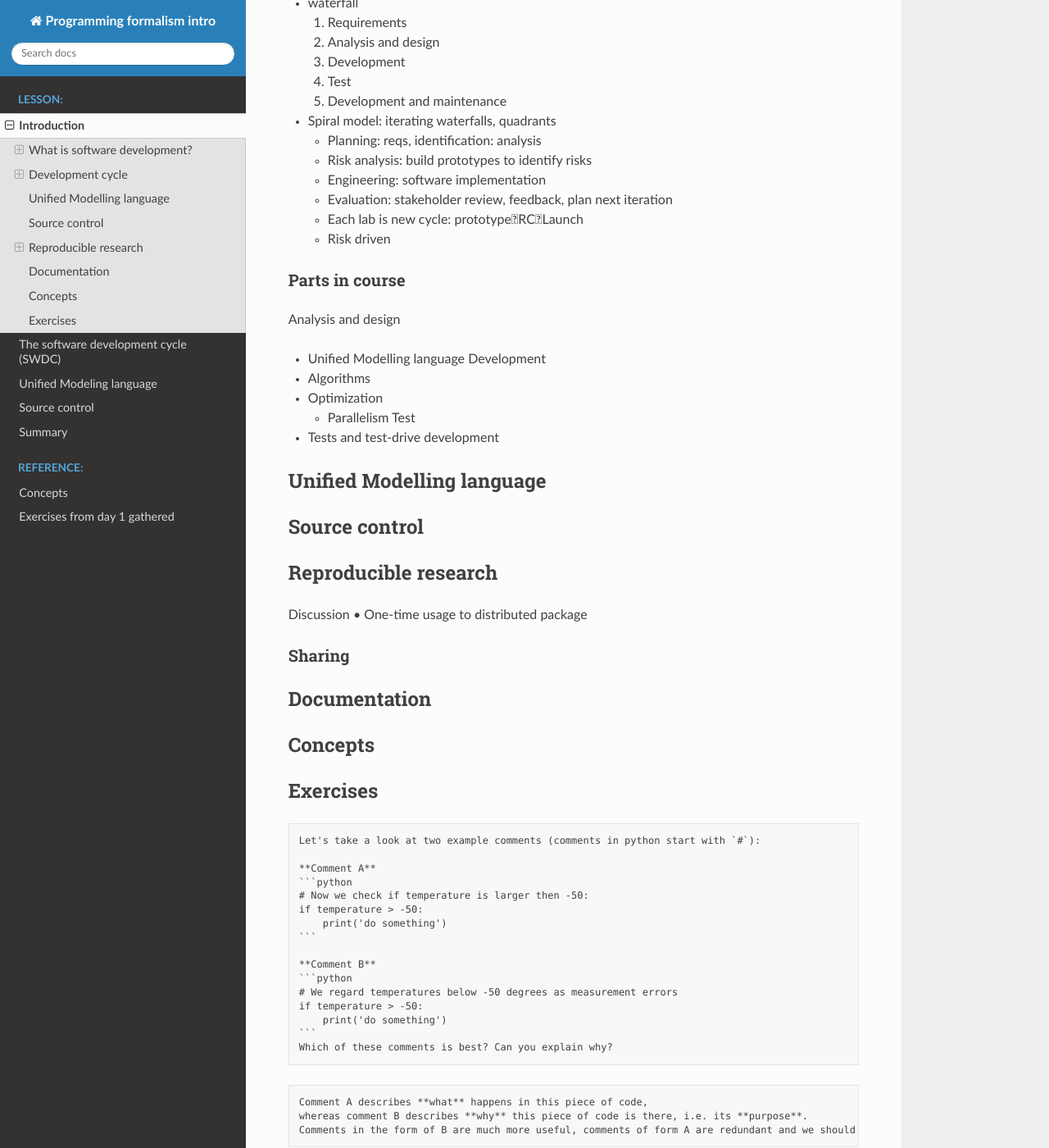
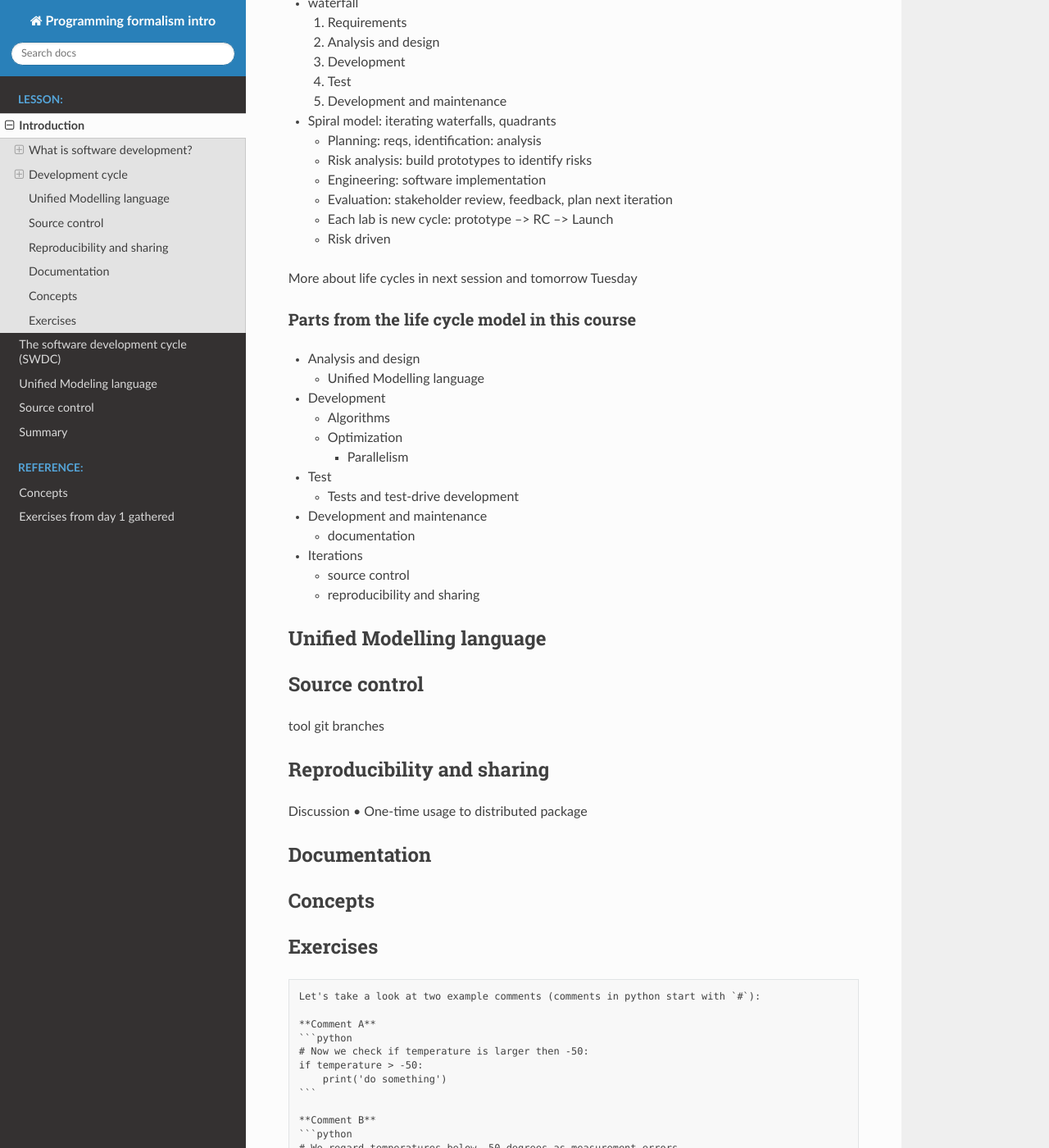
Before and after one commit to UPPMAX/programming_formalisms_intro, a Sphinx documentation site: the page built from doc/intro.md, in a window 1280 px wide and 1400 px high, scrolled down 1022 px. Shown: the whole window at 82% size. Built offline with Sphinx 7.4.7 and the Read the Docs theme 2.0.0, drawn with Linux system fonts in a browser that asks for light colours; pages that are not in the unit, such as notebooks, are missing from menus.

Commit message:
Update intro.md

```diff
--- a/doc/intro.md
+++ b/doc/intro.md
@@ -52,31 +52,39 @@ agile = characterized by the division of tasks into short phases of work and fre
   -	Risk analysis: build prototypes to identify risks
   -	Engineering: software implementation
   -	Evaluation: stakeholder review, feedback, plan next iteration
-  -	Each lab is new cycle: prototypeRCLaunch
+  -	Each lab is new cycle: prototype --> RC --> Launch
   -	Risk driven
 
+More about life cycles in next session and tomorrow Tuesday
 
-### Parts in course
+### Parts from the life cycle model in this course
 
-Analysis and design
+- Analysis and design
   - Unified Modelling language
-Development
+- Development
   - Algorithms
   - Optimization
     - Parallelism
-Test
+- Test
   - Tests and test-drive development
+- Development and maintenance
+  - documentation
 
+- Iterations
+  - source control
+  - reproducibility and sharing
 
 ## Unified Modelling language
 
 ## Source control
 
-## Reproducible research
+tool
+git
+branches
+
+## Reproducibility and sharing
 Discussion
 •	One-time usage to distributed package
-
-### Sharing
 
 ## Documentation
 
```
